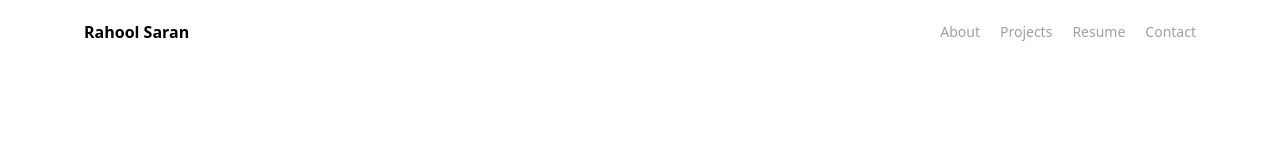
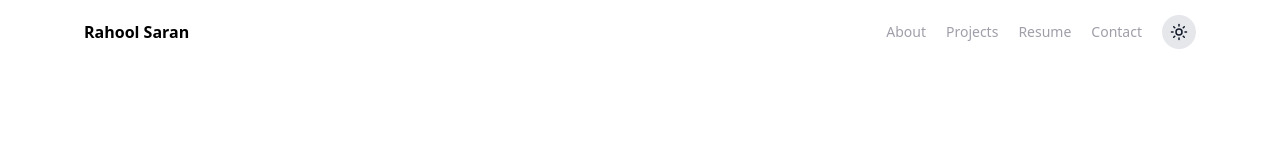
Before and after one commit to Saranrahool/rahool-portfolio, a React (Vite) app: page / in a window 1280 px wide. Shown: the top 160 px of the page. Built offline with nearby package versions, Linux system fonts and the light colour scheme; what @react-pdf/renderer would draw is missing.

Commit message:
Added Dark and Light Mode func

```diff
--- a/package.json
+++ b/package.json
@@ -12,6 +12,7 @@
   "dependencies": {
     "@react-pdf/renderer": "^4.3.1",
     "framer-motion": "^12.23.24",
+    "lucide-react": "^0.545.0",
     "qrcode": "^1.5.4",
     "react": "^19.1.1",
     "react-dom": "^19.1.1",
--- a/src/App.tsx
+++ b/src/App.tsx
@@ -5,6 +5,7 @@ import About from "./pages/About";
 import Projects from "./pages/Projects";
 import Contact from "./pages/Contact";
 import Resume from "./pages/Resume";
+import ThemeToggle from "./components/ThemeToggle";
 
 const Page = ({ children }: { children: React.ReactNode }) => (
   <motion.main
@@ -31,6 +32,7 @@ export default function App() {
             <NavLink to="/projects" className={({isActive})=>isActive?"text-white":"hover:text-white"}>Projects</NavLink>
             <NavLink to="/resume" className={({isActive})=>isActive?"text-white":"hover:text-white"}>Resume</NavLink>
             <NavLink to="/contact" className={({isActive})=>isActive?"text-white":"hover:text-white"}>Contact</NavLink>
+            <ThemeToggle />
           </div>
         </nav>
       </header>
--- /dev/null
+++ b/src/components/ThemeToggle.tsx
@@ -0,0 +1,17 @@
+import { motion } from "framer-motion";
+import { Sun, Moon } from "lucide-react";
+import { useTheme } from "../context/ThemeContext";
+
+export default function ThemeToggle() {
+  const { theme, toggleTheme } = useTheme();
+
+  return (
+    <motion.button
+      whileTap={{ scale: 0.9 }}
+      onClick={toggleTheme}
+      className="p-2 rounded-full bg-gray-200 dark:bg-gray-800 text-gray-900 dark:text-gray-100 transition-all"
+    >
+      {theme === "dark" ? <Sun size={18} /> : <Moon size={18} />}
+    </motion.button>
+  );
+}
--- /dev/null
+++ b/src/context/ThemeContext.tsx
@@ -0,0 +1,28 @@
+import { createContext, useContext, useEffect, useState } from "react";
+
+const ThemeContext = createContext({
+  theme: "dark",
+  toggleTheme: () => {},
+});
+
+export const ThemeProvider = ({ children }: { children: React.ReactNode }) => {
+  const [theme, setTheme] = useState(localStorage.getItem("theme") || "dark");
+
+  useEffect(() => {
+    const root = window.document.documentElement;
+    root.classList.remove(theme === "dark" ? "light" : "dark");
+    root.classList.add(theme);
+    localStorage.setItem("theme", theme);
+  }, [theme]);
+
+  const toggleTheme = () =>
+    setTheme((prev) => (prev === "dark" ? "light" : "dark"));
+
+  return (
+    <ThemeContext.Provider value={{ theme, toggleTheme }}>
+      {children}
+    </ThemeContext.Provider>
+  );
+};
+
+export const useTheme = () => useContext(ThemeContext);
--- a/src/main.tsx
+++ b/src/main.tsx
@@ -1,13 +1,16 @@
 import React from "react";
 import ReactDOM from "react-dom/client";
-import { BrowserRouter } from "react-router-dom";
 import App from "./App";
 import "./index.css";
+import { ThemeProvider } from "./context/ThemeContext";
+import { BrowserRouter } from "react-router-dom";
 
 ReactDOM.createRoot(document.getElementById("root")!).render(
   <React.StrictMode>
     <BrowserRouter>
-      <App />
+      <ThemeProvider>
+        <App />
+      </ThemeProvider>
     </BrowserRouter>
   </React.StrictMode>
 );
--- a/tailwind.config.js
+++ b/tailwind.config.js
@@ -1,17 +1,9 @@
 /** @type {import('tailwindcss').Config} */
 export default {
-  content: [
-    "./index.html",
-    "./src/**/*.{js,ts,jsx,tsx}"
-  ],
+  darkMode: 'class', // 👈 Important
+  content: ["./index.html", "./src/**/*.{js,ts,jsx,tsx}"],
   theme: {
-    extend: {
-      colors: {
-        base: "#0f1115",
-        panel: "#131722",
-        accent: "#67e8f9",
-      },
-    },
+    extend: {},
   },
   plugins: [],
 }
```
Also changed, not shown: 1 other file (tests, documents, lock files or other folders).
